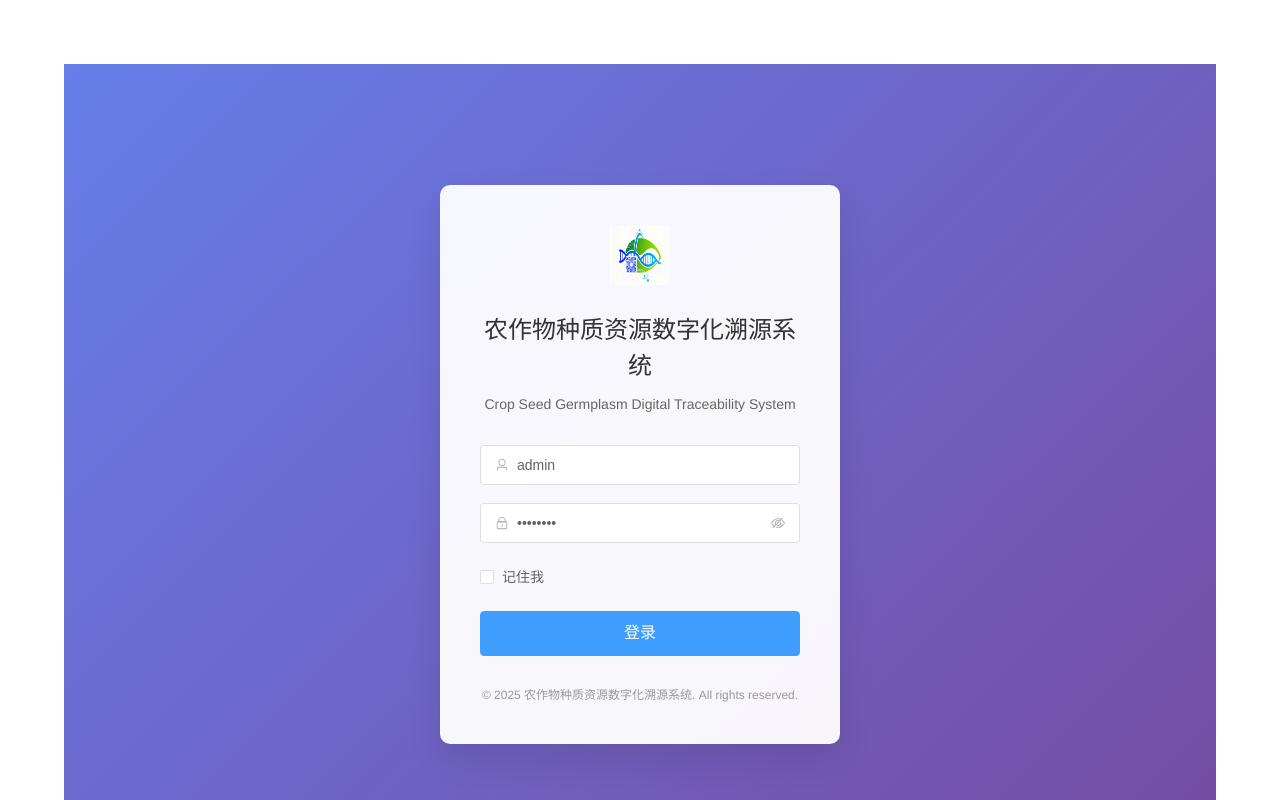
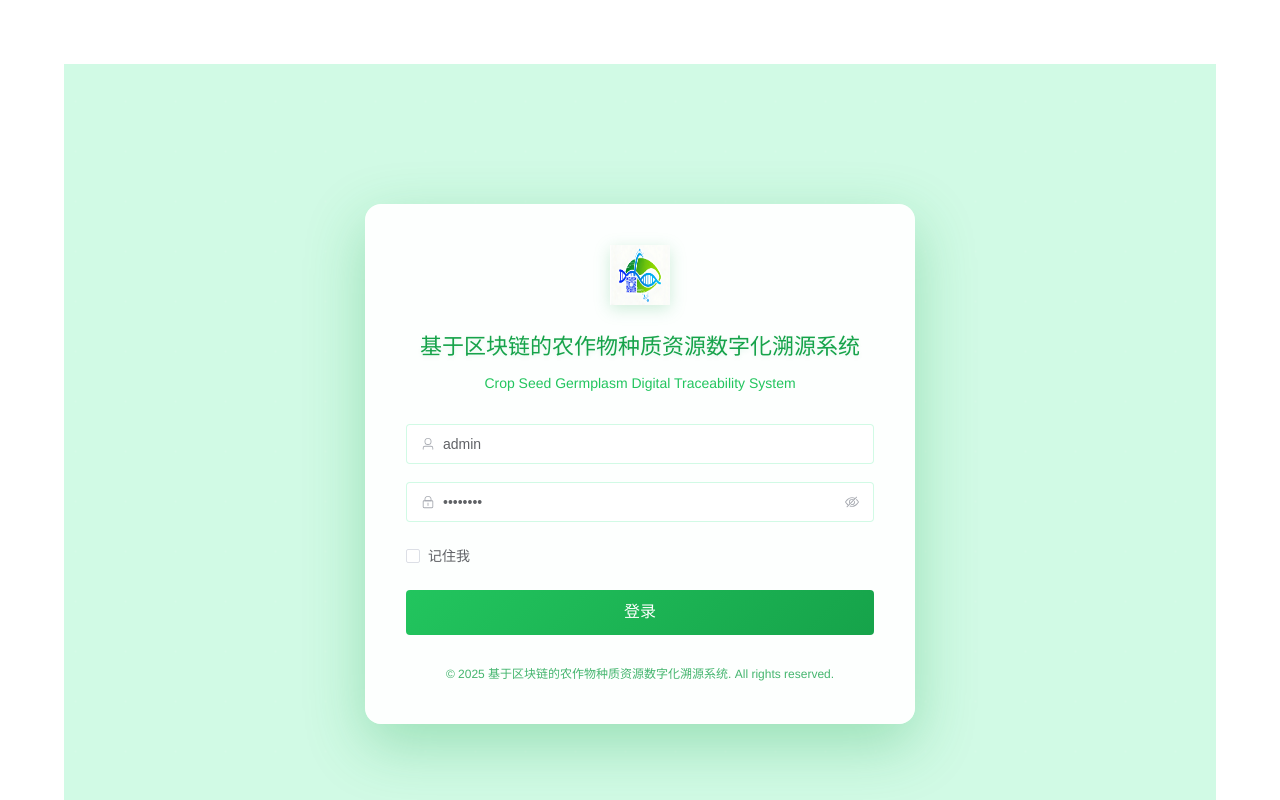
Before and after one commit to linyshdhhcb/cropseed-trace, a Vue app in the folder cropseed-trace-web/: page /login in a window 1280 px wide. Built offline with nearby package versions, Linux system fonts and the light colour scheme; no server answers.

Commit message:
feat(login): 更新登录页面标题并优化样式设计

```diff
--- a/cropseed-trace-web/src/views/login/index.vue
+++ b/cropseed-trace-web/src/views/login/index.vue
@@ -3,7 +3,7 @@
         <div class="login-form">
             <div class="login-header">
                 <img src="@/assets/logo.png" alt="logo" class="logo" />
-                <h2 class="title">农作物种质资源数字化溯源系统</h2>
+                <h2 class="title">基于区块链的农作物种质资源数字化溯源系统</h2>
                 <p class="subtitle">Crop Seed Germplasm Digital Traceability System</p>
             </div>
 
@@ -37,7 +37,7 @@
             </el-form>
 
             <div class="login-footer">
-                <p class="copyright">© 2025 农作物种质资源数字化溯源系统. All rights reserved.</p>
+                <p class="copyright">© 2025 基于区块链的农作物种质资源数字化溯源系统. All rights reserved.</p>
             </div>
         </div>
     </div>
@@ -122,18 +122,45 @@ onMounted(() => {
 <style lang="scss" scoped>
 .login-container {
     height: 100vh;
-    background: linear-gradient(135deg, #667eea 0%, #764ba2 100%);
+    background: #d1fae5;
     display: flex;
     align-items: center;
     justify-content: center;
+    position: relative;
+    overflow: hidden;
+
+    // 添加农业风格的装饰元素
+    &::before {
+        content: '';
+        position: absolute;
+        top: -50%;
+        left: -50%;
+        width: 200%;
+        height: 200%;
+        background: radial-gradient(circle, rgba(255, 255, 255, 0.1) 1px, transparent 1px);
+        background-size: 50px 50px;
+        animation: moveBackground 20s linear infinite;
+    }
+
+    @keyframes moveBackground {
+        0% {
+            transform: translate(0, 0);
+        }
+        100% {
+            transform: translate(50px, 50px);
+        }
+    }
 
     .login-form {
-        width: 400px;
+        width: 550px;
         background: rgba(255, 255, 255, 0.95);
-        border-radius: 10px;
+        border-radius: 16px;
         padding: 40px;
-        box-shadow: 0 15px 35px rgba(0, 0, 0, 0.1);
+        box-shadow: 0 20px 60px rgba(22, 163, 74, 0.3);
         backdrop-filter: blur(10px);
+        position: relative;
+        z-index: 1;
+        border: 1px solid rgba(255, 255, 255, 0.3);
 
         .login-header {
             text-align: center;
@@ -143,23 +170,49 @@ onMounted(() => {
                 width: 60px;
                 height: 60px;
                 margin-bottom: 20px;
+                filter: drop-shadow(0 4px 8px rgba(22, 163, 74, 0.2));
             }
 
             .title {
-                font-size: 24px;
+                font-size: 22px;
                 font-weight: 600;
-                color: #333;
+                color: #16a34a;
                 margin-bottom: 10px;
+                text-shadow: 0 2px 4px rgba(22, 163, 74, 0.1);
+                line-height: 1.4;
             }
 
             .subtitle {
                 font-size: 14px;
-                color: #666;
+                color: #22c55e;
                 margin: 0;
+                font-weight: 500;
             }
         }
 
         .login-form-content {
+            :deep(.el-input__wrapper) {
+                box-shadow: 0 0 0 1px #d1fae5 inset;
+                transition: all 0.3s;
+
+                &:hover {
+                    box-shadow: 0 0 0 1px #86efac inset;
+                }
+
+                &.is-focus {
+                    box-shadow: 0 0 0 1px #22c55e inset;
+                }
+            }
+
+            :deep(.el-checkbox__input.is-checked .el-checkbox__inner) {
+                background-color: #22c55e;
+                border-color: #22c55e;
+            }
+
+            :deep(.el-checkbox__input.is-checked + .el-checkbox__label) {
+                color: #16a34a;
+            }
+
             .captcha-container {
                 display: flex;
                 gap: 10px;
@@ -169,7 +222,13 @@ onMounted(() => {
                     height: 40px;
                     border-radius: 4px;
                     cursor: pointer;
-                    border: 1px solid #dcdfe6;
+                    border: 1px solid #d1fae5;
+                    transition: all 0.3s;
+
+                    &:hover {
+                        border-color: #22c55e;
+                        transform: scale(1.05);
+                    }
                 }
             }
 
@@ -178,6 +237,19 @@ onMounted(() => {
                 height: 45px;
                 font-size: 16px;
                 font-weight: 500;
+                background: linear-gradient(135deg, #22c55e 0%, #16a34a 100%);
+                border: none;
+                transition: all 0.3s;
+
+                &:hover {
+                    background: linear-gradient(135deg, #16a34a 0%, #15803d 100%);
+                    transform: translateY(-2px);
+                    box-shadow: 0 8px 16px rgba(22, 163, 74, 0.3);
+                }
+
+                &:active {
+                    transform: translateY(0);
+                }
             }
         }
 
@@ -187,8 +259,9 @@ onMounted(() => {
 
             .copyright {
                 font-size: 12px;
-                color: #999;
+                color: #16a34a;
                 margin: 0;
+                opacity: 0.8;
             }
         }
     }
@@ -201,7 +274,7 @@ onMounted(() => {
 
         .login-form {
             width: 100%;
-            max-width: 400px;
+            max-width: 500px;
             padding: 30px 20px;
         }
     }
```
